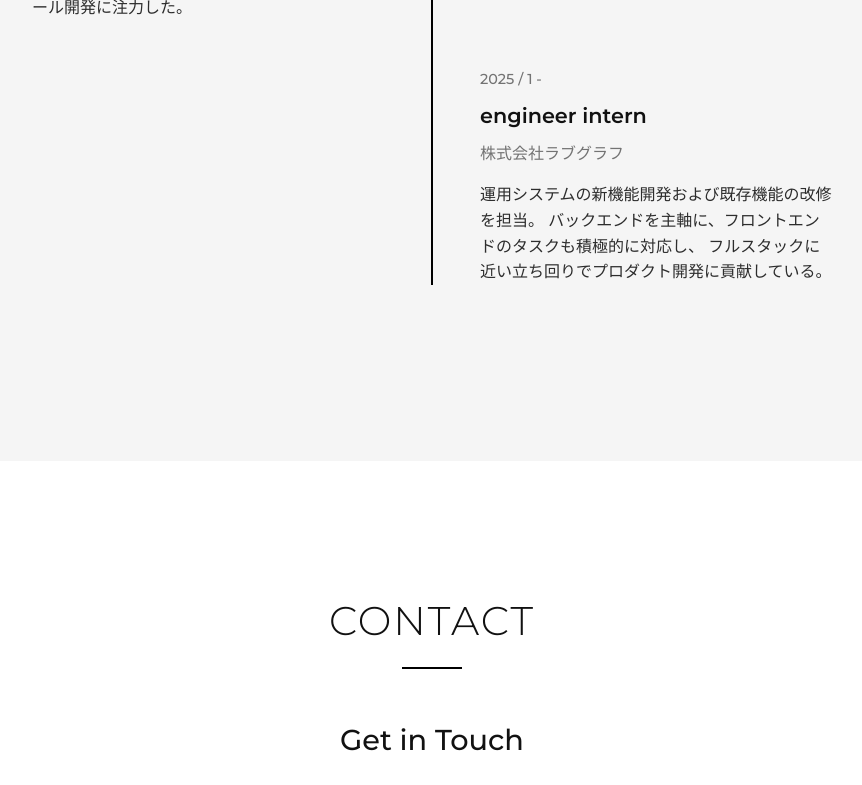
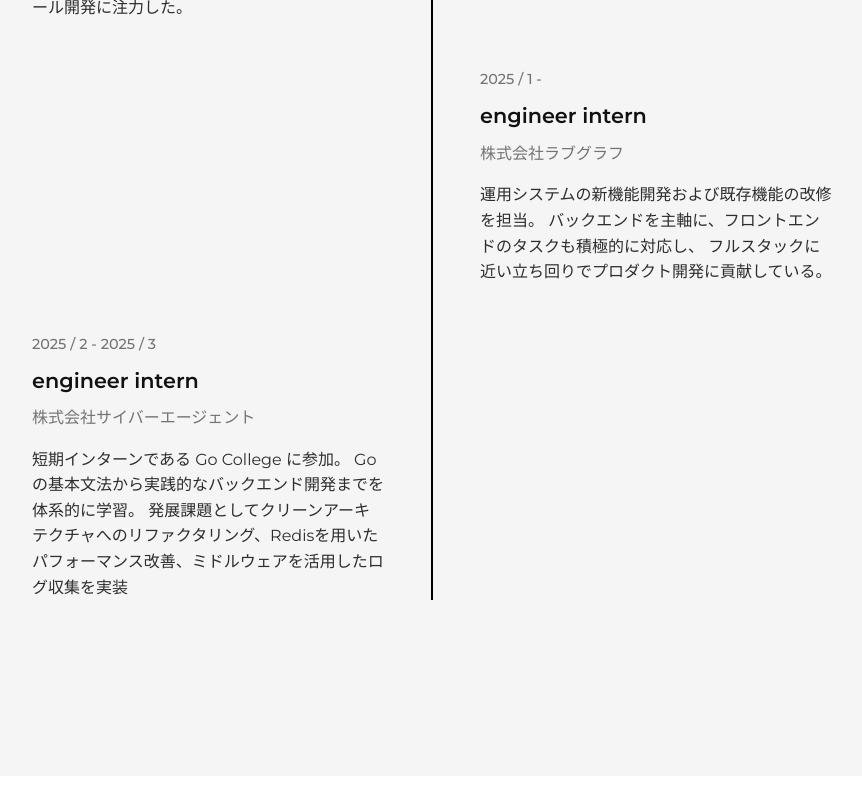
Before and after one commit to HijiriSato88/portfolio, a Nuxt app: page / in a window 1280 px wide. Shown: the part 3264-4049 px from the top of the page, without its empty margins (208-1070 px from the left). Built offline with nearby package versions, Linux system fonts and the light colour scheme.

Commit message:
キャリアを追加

```diff
--- a/components/sections/Career.vue
+++ b/components/sections/Career.vue
@@ -78,5 +78,14 @@ const careerHistory: CareerItem[] = [
                   バックエンドを主軸に、フロントエンドのタスクも積極的に対応し、
                   フルスタックに近い立ち回りでプロダクト開発に貢献している。`
   },
+  {
+    id: 5,
+    period: '2025 / 2 - 2025 / 3',
+    title: 'engineer intern',
+    company: '株式会社サイバーエージェント',
+    description: `短期インターンである Go College に参加。
+                  Goの基本文法から実践的なバックエンド開発までを体系的に学習。
+                  発展課題としてクリーンアーキテクチャへのリファクタリング、Redisを用いたパフォーマンス改善、ミドルウェアを活用したログ収集を実装`
+  },
 ]
 </script>
```
